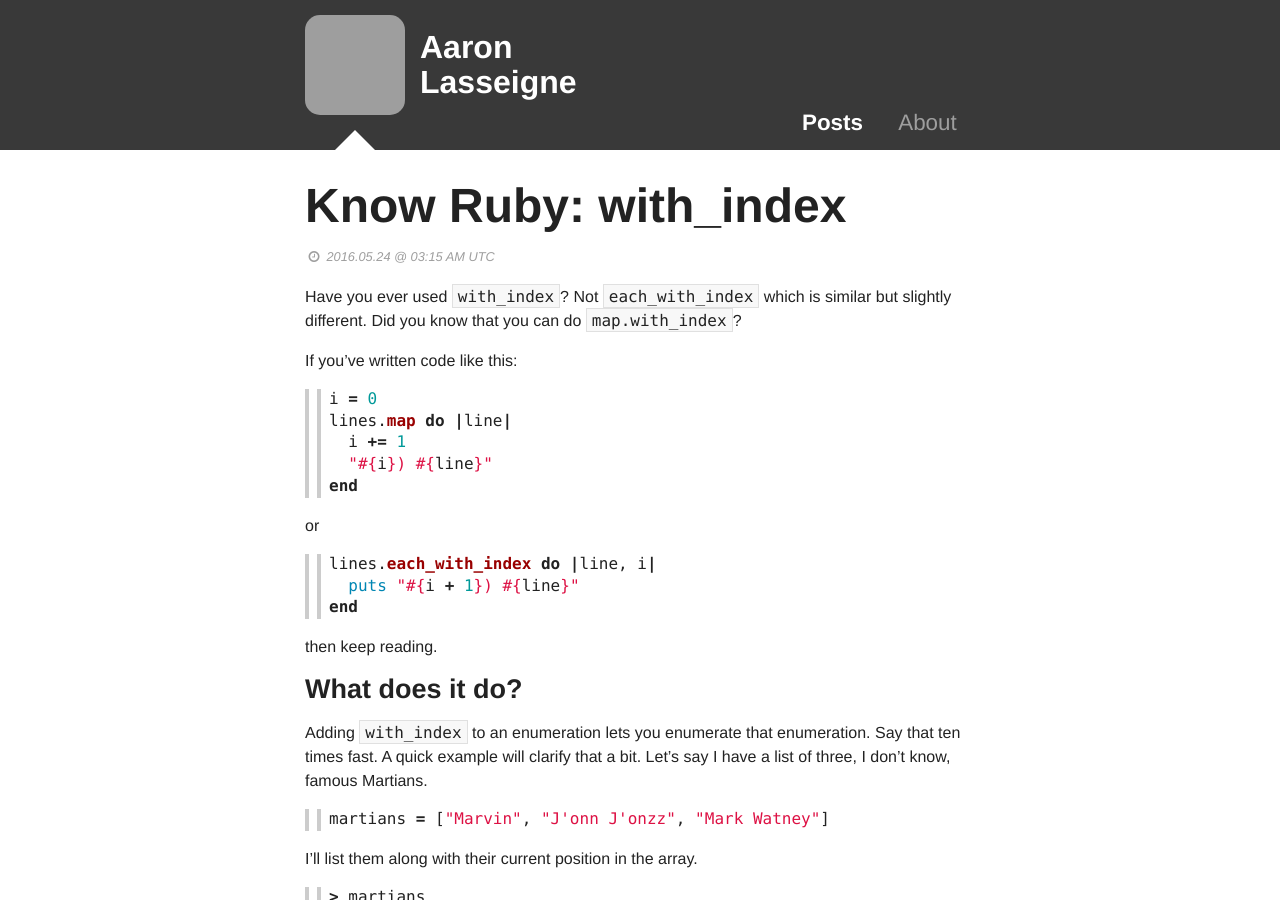
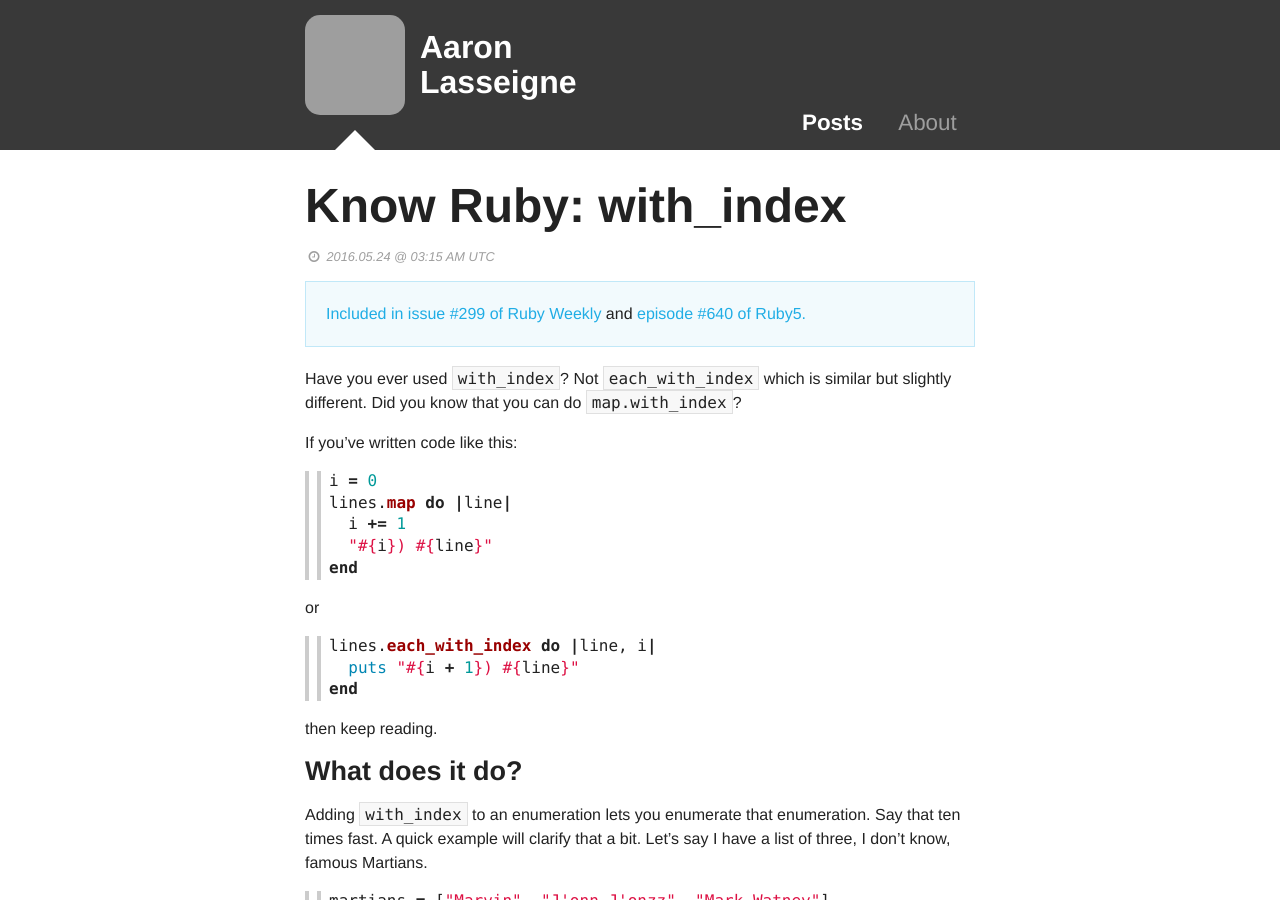
Before and after one commit to AaronLasseigne/aaronlasseigne.github.com, a Jekyll site: the page built from _posts/2016-05-24-know-ruby-with_index.md, in a window 1280 px wide and 900 px high. Built offline with Jekyll 4.4.1, drawn with Linux system fonts in a browser that asks for light colours; grey boxes are pictures that could not be loaded.

Commit message:
add accolades

```diff
--- a/_posts/2016-05-24-know-ruby-with_index.md
+++ b/_posts/2016-05-24-know-ruby-with_index.md
@@ -1,7 +1,12 @@
 ---
 title: "Know Ruby: with_index"
 date: 2016-05-24 03:15 UTC
+description: Have you ever used `with_index`? Not `each_with_index` which is similar but slightly different. Did you know that you can do `map.with_index`?
 ---
+
+<div class="panel callout">
+  <a href="http://rubyweekly.com/issues/299">Included in issue #299 of Ruby Weekly</a> and <a href="https://ruby5.codeschool.com/episodes/685-episode-640-may-27th-2016/stories/5352-know-ruby-with_index">episode #640 of Ruby5.</a>
+</div>
 
 Have you ever used `with_index`?
 Not `each_with_index` which is similar but slightly different.
```
